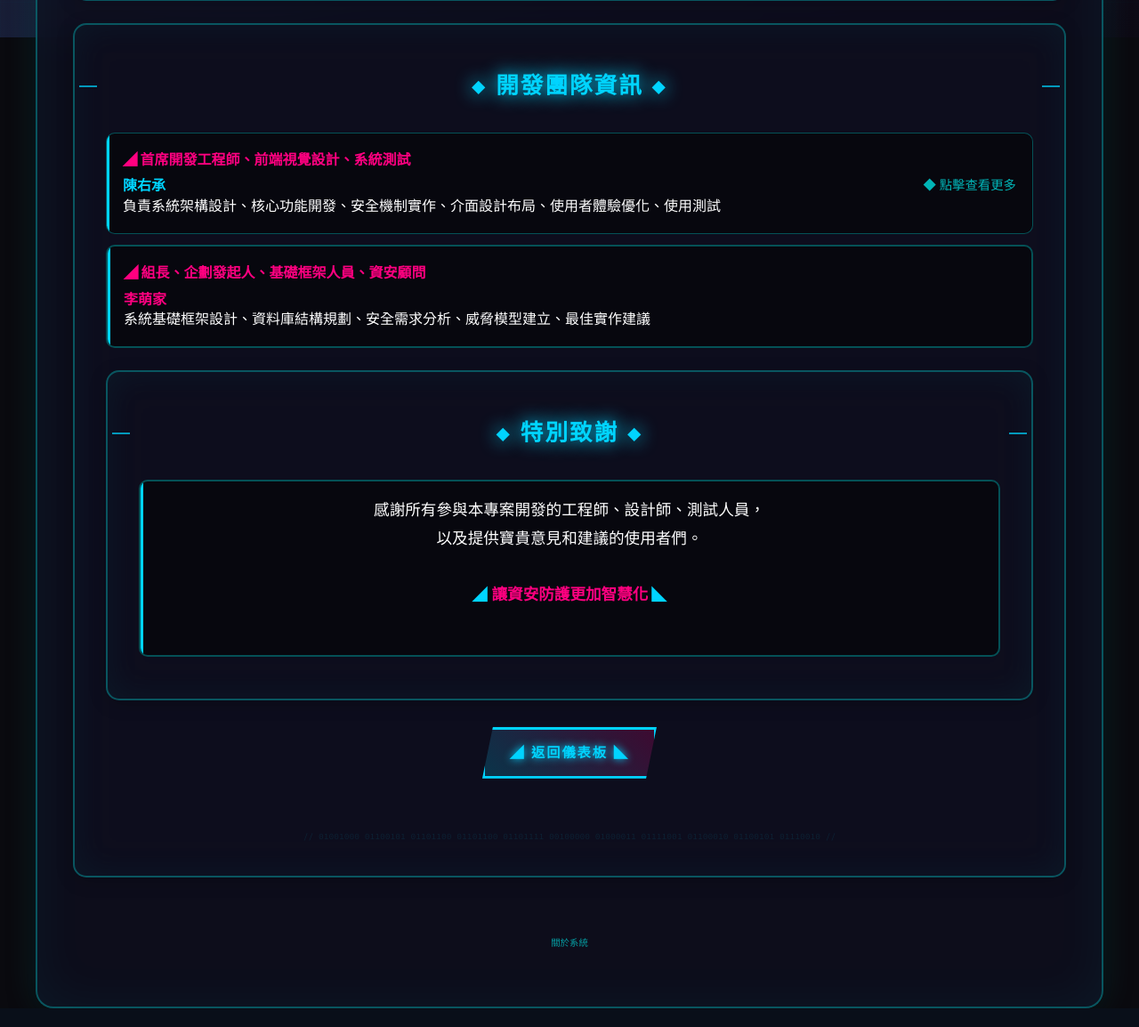
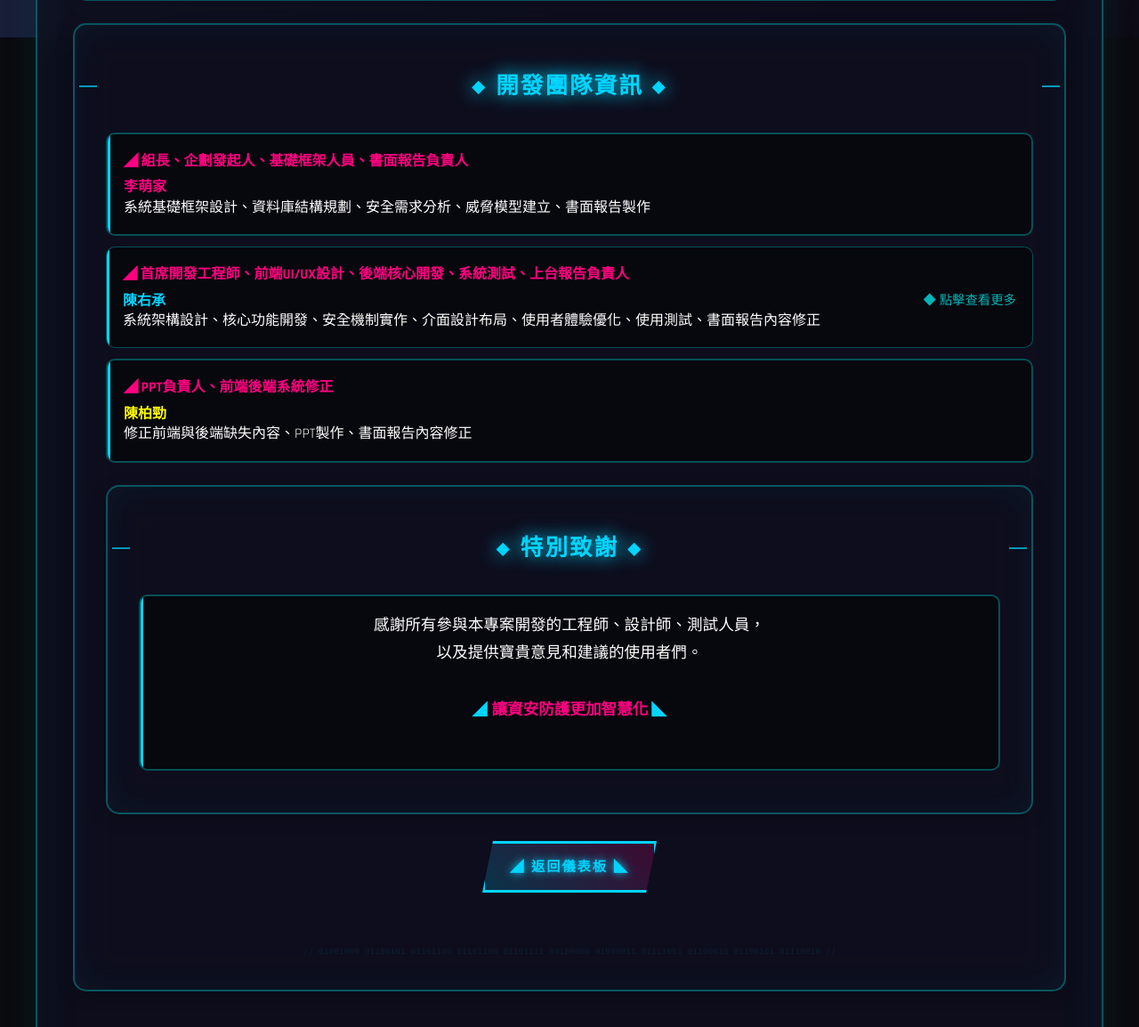
Before and after one commit to AmanoShizukikun/security_system, a Flask app: page /about in a window 1280 px wide. Shown: the part 758-1912 px from the top of the page at 89% size. Before the commit the page ends 1891 px from the top, so only its background shows below. Run offline with Flask 3, Linux system fonts and the light colour scheme.

Commit message:
1.0.0 patch 3

```diff
--- a/templates/about.html
+++ b/templates/about.html
@@ -40,26 +40,35 @@
         ◆ 開發團隊資訊 ◆
     </h2>
 
+    <div class="log-entry">
+        <div class="log-user">◢ 組長、企劃發起人、基礎框架人員、書面報告負責人</div>
+        <div class="log-action">
+            <strong style="color: var(--primary-magenta);">李萌家</strong><br>
+            系統基礎框架設計、資料庫結構規劃、安全需求分析、威脅模型建立、書面報告製作
+        </div>
+    </div>
+
     <a href="https://amanoshizukikun.github.io/" target="_blank" style="text-decoration: none; color: inherit; display: block;">
         <div class="log-entry" style="cursor: pointer; transition: all 0.3s ease; border: 1px solid rgba(0,255,255,0.3);"
              onmouseover="this.style.background='rgba(0,255,255,0.1)'; this.style.borderColor='var(--primary-cyan)'; this.style.boxShadow='0 0 15px rgba(0,255,255,0.2)';"
              onmouseout="this.style.background=''; this.style.borderColor='rgba(0,255,255,0.3)'; this.style.boxShadow='';">
-            <div class="log-user">◢ 首席開發工程師、前端視覺設計、系統測試</div>
+            <div class="log-user">◢ 首席開發工程師、前端UI/UX設計、後端核心開發、系統測試、上台報告負責人</div>
             <div class="log-action">
                 <strong style="color: var(--primary-cyan);">陳右承</strong>
                 <span style="float: right; color: var(--accent-cyan); font-size: 0.9rem; opacity: 0.7;">◆ 點擊查看更多</span><br>
-                負責系統架構設計、核心功能開發、安全機制實作、介面設計布局、使用者體驗優化、使用測試
+                系統架構設計、核心功能開發、安全機制實作、介面設計布局、使用者體驗優化、使用測試、書面報告內容修正
             </div>
         </div>
     </a>
 
     <div class="log-entry">
-        <div class="log-user">◢ 組長、企劃發起人、基礎框架人員、資安顧問</div>
+        <div class="log-user">◢ PPT負責人、前端後端系統修正</div>
         <div class="log-action">
-            <strong style="color: var(--primary-magenta);">李萌家</strong><br>
-            系統基礎框架設計、資料庫結構規劃、安全需求分析、威脅模型建立、最佳實作建議
+            <strong style="color: var(--primary-yellow);">陳柏勁</strong><br>
+            修正前端與後端缺失內容、PPT製作、書面報告內容修正
         </div>
     </div>
+
 
 <!-- 致謝 -->
 <div class="security-card">
```
Also changed, not shown: assets/docs/Changelog.md (added), assets/docs/README_en.md (added), assets/docs/README_jp.md (added), 1 other file.
